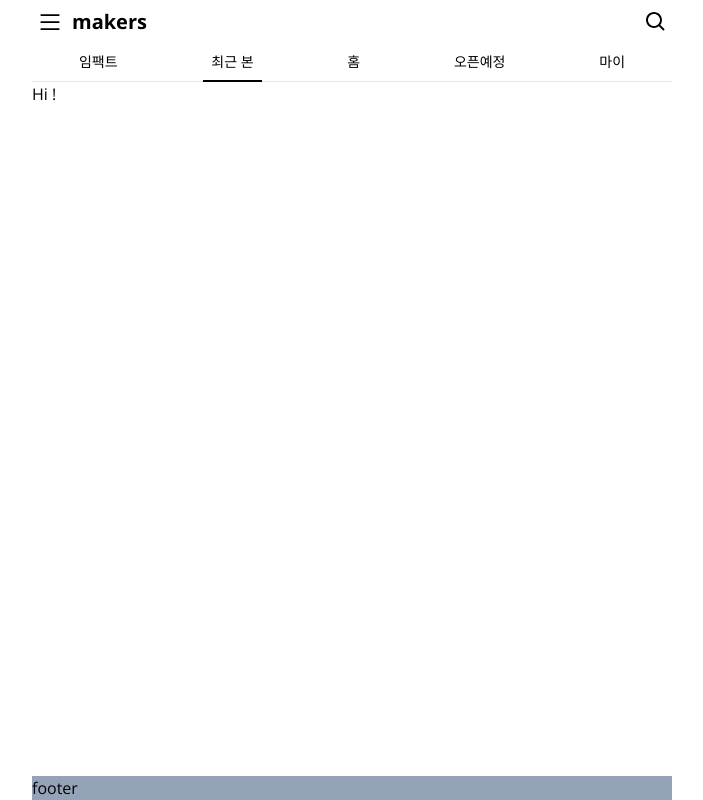
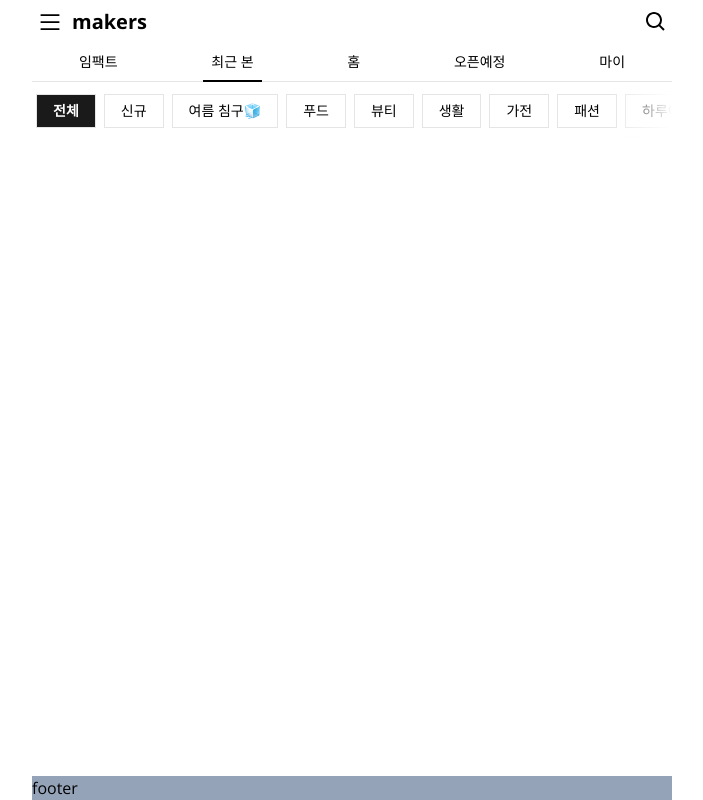
Before and after one commit to fzdf0613/makers, a Next.js app: page / in a window 1280 px wide. Shown: the whole page, without its empty margins (288-991 px from the left). Built offline with nearby package versions, Linux system fonts and the light colour scheme.

Commit message:
HomeCategoryBar UI 추가

```diff
--- a/package.json
+++ b/package.json
@@ -20,6 +20,7 @@
     "react": "18.2.0",
     "react-dom": "18.2.0",
     "react-icons": "^4.9.0",
+    "swiper": "^9.4.0",
     "tailwindcss": "3.3.2",
     "typescript": "5.1.3"
   }
--- a/src/app/page.tsx
+++ b/src/app/page.tsx
@@ -1,3 +1,9 @@
+import HomeCategoryBar from "@/components/home/HomeCategoryBar";
+
 export default function Home() {
-  return <main>Hi !</main>;
+  return (
+    <main>
+      <HomeCategoryBar />
+    </main>
+  );
 }
--- /dev/null
+++ b/src/components/home/HomeCategoryBar.tsx
@@ -0,0 +1,95 @@
+"use client";
+
+import Link from "next/link";
+import { useState } from "react";
+import RedDot from "../ui/RedDot";
+import Button from "../ui/Button";
+
+// Import Swiper React components
+import { Swiper, SwiperSlide } from "swiper/react";
+import { FreeMode } from "swiper";
+// Import Swiper styles
+import "swiper/css";
+import "swiper/css/free-mode";
+
+const categories = [
+  { title: "전체", url: "/" },
+  { title: "신규", url: "/home/new" },
+  { title: "여름 침구🧊", url: "/home/food" },
+  { title: "푸드", url: "/home/beauty" },
+  { title: "뷰티", url: "/home/life" },
+  { title: "생활", url: "/home/" },
+  { title: "가전", url: "/home/" },
+  { title: "패션", url: "/home/" },
+  { title: "하루여행🧊", url: "/home/life" },
+  { title: "컬렉팅🧊", url: "/home/" },
+];
+
+export default function HomeCategoryBar() {
+  const [category, setCategory] = useState("전체");
+  //   return (
+  //     <div className="flex justify-around text-sm px-1.5 py-3">
+  //       {categories.map((item, index) => (
+  //         <Link
+  //           href={item.url}
+  //           key={index}
+  //           onClick={() => {
+  //             setCategory(item.title);
+  //           }}
+  //         >
+  //           <Button text={item.title} />
+  //           <RedDot />
+  //         </Link>
+  //       ))}
+  //     </div>
+  //   );
+  return (
+    <Swiper
+      className="!py-3 relative !first:ml-4"
+      slidesPerView={"auto"}
+      freeMode={true}
+      modules={[FreeMode]}
+      threshold={2}
+      setWrapperSize
+      onClick={(swiper, event) => {
+        console.log("hi");
+        if (!swiper.clickedSlide) {
+          return;
+        }
+        let pos = 0;
+        const listWidth = swiper.wrapperEl.clientWidth;
+        const boxHarf = swiper.width / 2;
+        const targetLeft = (
+          (event.target as HTMLElement).offsetParent as HTMLElement
+        ).offsetLeft;
+        const selectTargetPos =
+          targetLeft + swiper.clickedSlide.clientWidth / 2;
+        if (selectTargetPos <= boxHarf) {
+          // left
+          pos = 0;
+        } else if (listWidth - selectTargetPos <= boxHarf) {
+          //right
+          pos = listWidth - swiper.width;
+        } else {
+          pos = selectTargetPos - boxHarf;
+        }
+        swiper.translateTo(-pos, 0);
+        // console.log(swiper.clickedSlide.clientWidth);
+      }}
+    >
+      {categories.map((item, index) => (
+        <SwiperSlide key={index} className="!w-auto !mx-1 ">
+          <Button
+            text={item.title}
+            onClick={() => setCategory(item.title)}
+            selected={category === item.title}
+            selectedStyle="bg-[#1a1a1a] font-bold text-white"
+          />
+          <RedDot />
+        </SwiperSlide>
+      ))}
+
+      <div className="absolute right-0 top-0 w-16 h-full z-10 bg-gradient-to-r from-transparent to-white pointer-events-none"></div>
+    </Swiper>
+  );
+}
--- /dev/null
+++ b/src/components/ui/Button.tsx
@@ -0,0 +1,33 @@
+"use client";
+
+type Props = {
+  text: string;
+  selectedStyle?: string;
+  onClick?: () => void;
+  selected?: boolean;
+};
+
+export default function Button({
+  text,
+  selectedStyle,
+  selected = false,
+  onClick = () => {},
+}: Props) {
+  return (
+    <button
+      className={`border border-neutral-200 py-1.5 px-4 text-sm -z-10 ${
+        selected && selectedStyle
+      }`}
+      onMouseDown={(e) => {
+        e.preventDefault();
+        // e.stopPropagation();
+      }}
+      onClick={(e) => {
+        console.log("button clicked");
+        onClick();
+      }}
+    >
+      {text}
+    </button>
+  );
+}
```
Also changed, not shown: 1 other file (tests, documents, lock files or other folders).
